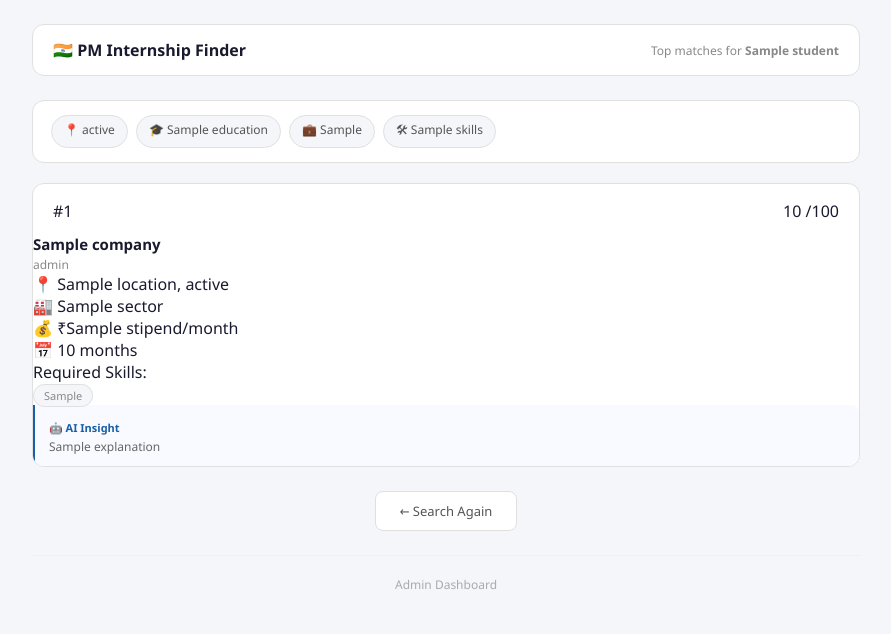
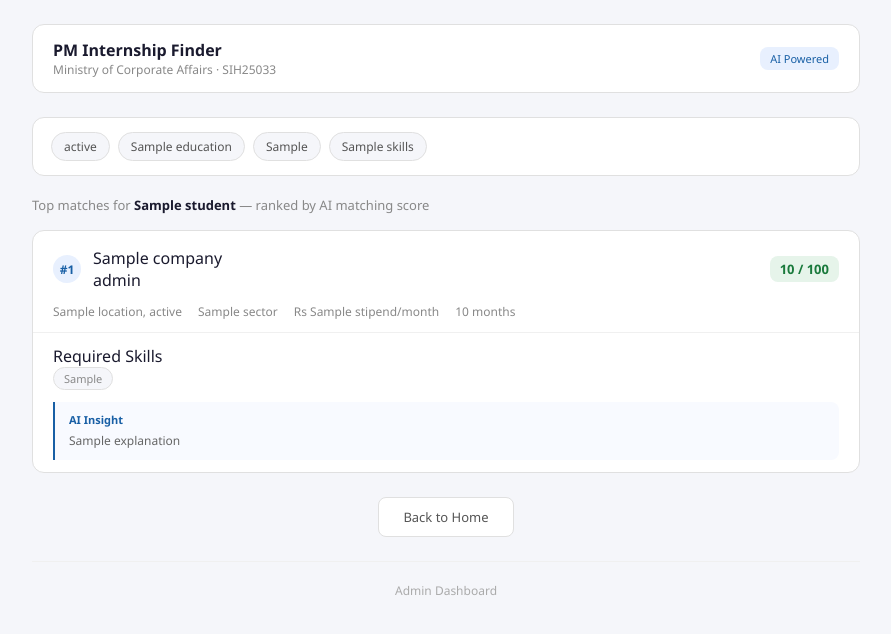
Before and after one commit to Anant-083/PM-Internship-Finder, a Flask app: template templates/results.html in a window 1280 px wide. Shown: the top 634 px of the page, without its empty margins (194-1085 px from the left). Run offline with Flask 3, Linux system fonts and the light colour scheme; the template is opened without the code that fills it: most values are stand-ins (such as "Sample title", 1, 10 or a date in 2020).

Commit message:
Update results.html

```diff
--- a/templates/results.html
+++ b/templates/results.html
@@ -7,75 +7,63 @@
     <link rel="stylesheet" href="{{ url_for('static', filename='style.css') }}">
 </head>
 <body>
-
     <div class="container">
 
         <div class="header">
-            <h1>🇮🇳 PM Internship Finder</h1>
-            <p>Top matches for <strong>{{ student.name }}</strong></p>
+            <div>
+                <h1>PM Internship Finder</h1>
+                <p>Ministry of Corporate Affairs · SIH25033</p>
+            </div>
+            <span class="header-badge">AI Powered</span>
         </div>
 
         <div class="student-summary">
-            <span>📍 {{ student.state }}</span>
-            <span>🎓 {{ student.education }}</span>
-            <span>💼 {{ student.sector_preference }}</span>
-            <span>🛠 {{ student.skills }}</span>
+            <span>{{ student.state }}</span>
+            <span>{{ student.education }}</span>
+            <span>{{ student.sector_preference }}</span>
+            <span>{{ student.skills }}</span>
         </div>
+
+        <p style="font-size:13px; color:#888; margin-bottom:16px;">
+            Top matches for <strong style="color:#1a1a2e;">{{ student.name }}</strong> — ranked by AI matching score
+        </p>
 
         <div class="matches-grid">
             {% for item in matches %}
             <div class="match-card">
 
                 <div class="match-header">
-                    <div class="match-rank">#{{ loop.index }}</div>
-                    <div class="match-score">
-                        <span class="score-number">{{ item.score }}</span>
-                        <span class="score-label">/100</span>
+                    <div class="match-left">
+                        <div class="rank-badge">#{{ loop.index }}</div>
+                        <div>
+                            <div class="match-title">{{ item.internship.company }}</div>
+                            <div class="match-role">{{ item.internship.role }}</div>
+                        </div>
                     </div>
+                    <div class="score-chip">{{ item.score }} / 100</div>
                 </div>
 
-                <div class="match-body">
-                    <h2>{{ item.internship.company }}</h2>
-                    <h3>{{ item.internship.role }}</h3>
+                <div class="match-meta">
+                    <span class="meta-item">{{ item.internship.location }}, {{ item.internship.state }}</span>
+                    <span class="meta-item">{{ item.internship.sector }}</span>
+                    <span class="meta-item">Rs {{ item.internship.stipend }}/month</span>
+                    <span class="meta-item">{{ item.internship.duration_months }} months</span>
+                </div>
 
-                    <div class="match-details">
-                        <div class="detail-item">
-                            <span class="detail-icon">📍</span>
-                            <span>{{ item.internship.location }}, {{ item.internship.state }}</span>
-                        </div>
-                        <div class="detail-item">
-                            <span class="detail-icon">🏭</span>
-                            <span>{{ item.internship.sector }}</span>
-                        </div>
-                        <div class="detail-item">
-                            <span class="detail-icon">💰</span>
-                            <span>₹{{ item.internship.stipend }}/month</span>
-                        </div>
-                        <div class="detail-item">
-                            <span class="detail-icon">📅</span>
-                            <span>{{ item.internship.duration_months }} months</span>
-                        </div>
-                    </div>
-
-                    <div class="skills-section">
-                        <p class="skills-label">Required Skills:</p>
-                        <div class="skills-tags">
-                            {% for skill in item.internship.skills_required.split(',') %}
-                            <span class="skill-tag
-                                {% if skill.strip().lower() in item.matched_skills %}
-                                skill-matched
-                                {% endif %}">
-                                {{ skill.strip() }}
-                            </span>
-                            {% endfor %}
-                        </div>
+                <div class="match-bottom">
+                    <p class="skills-label">Required Skills</p>
+                    <div class="skills-row">
+                        {% for skill in item.internship.skills_required.split(',') %}
+                        <span class="skill-tag {% if skill.strip().lower() in item.matched_skills %}skill-matched{% endif %}">
+                            {{ skill.strip() }}
+                        </span>
+                        {% endfor %}
                     </div>
 
                     <div class="ai-explanation">
-                        <span class="ai-label">🤖 AI Insight</span>
+                        <div class="ai-label">AI Insight</div>
                         <p>{{ item.explanation }}</p>
                     </div>
-
                 </div>
 
             </div>
@@ -83,7 +71,7 @@
         </div>
 
         <div class="actions">
-            <a href="/" class="btn-back">← Search Again</a>
+            <a href="/" class="btn-back">Back to Home</a>
         </div>
 
         <div class="footer">
@@ -91,6 +79,5 @@
         </div>
 
     </div>
-
 </body>
 </html>
```
